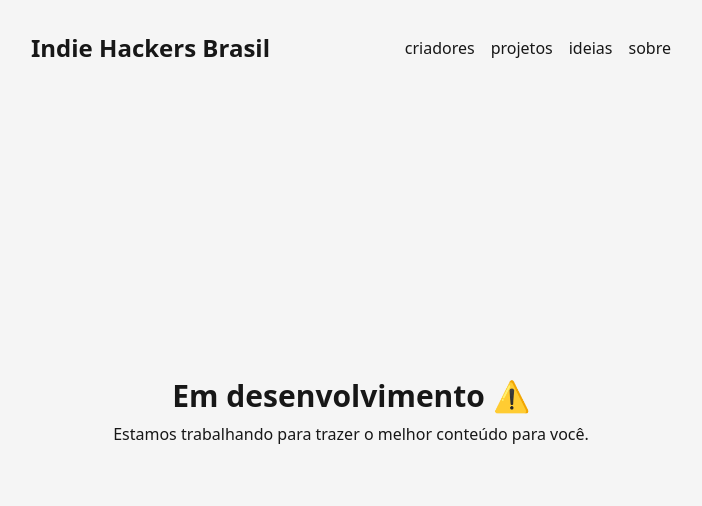
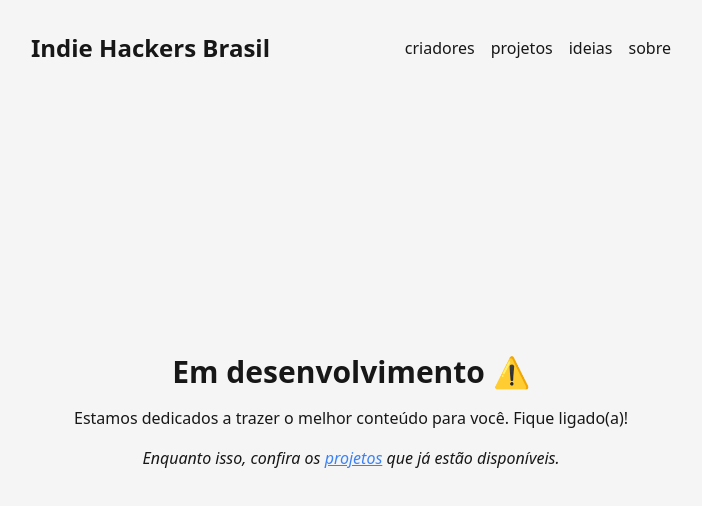
Before and after one commit to Indie-Hackers-Brasil/website, a Next.js app: page / in a window 1280 px wide. Shown: the top 506 px of the page, without its empty margins (289-991 px from the left). Built offline with nearby package versions, Linux system fonts and the light colour scheme.

Commit message:
Update home phrases and link to projects page

```diff
--- a/src/app/page.tsx
+++ b/src/app/page.tsx
@@ -1,8 +1,11 @@
+import Link from "next/link";
+
 export default function Home() {
   return (
-    <main className="flex flex-1 flex-col items-center justify-center gap-2 text-balance text-center">
+    <main className="flex flex-1 flex-col items-center justify-center gap-4 text-balance text-center">
       <h1 className="text-3xl font-bold">Em desenvolvimento ⚠️</h1>
-      <p>Estamos trabalhando para trazer o melhor conteúdo para você.</p>
+      <p>Estamos dedicados a trazer o melhor conteúdo para você. Fique ligado(a)!</p>
+      <p><i>Enquanto isso, confira os <Link href="/projetos" className="text-blue-500 underline hover:text-blue-700">projetos</Link> que já estão disponíveis.</i></p>
     </main>
   );
 }
```
